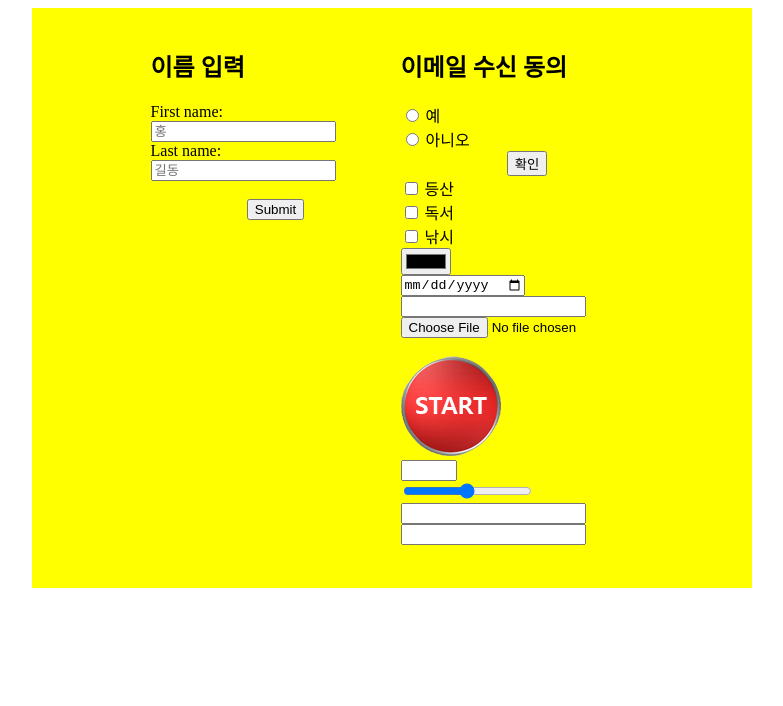
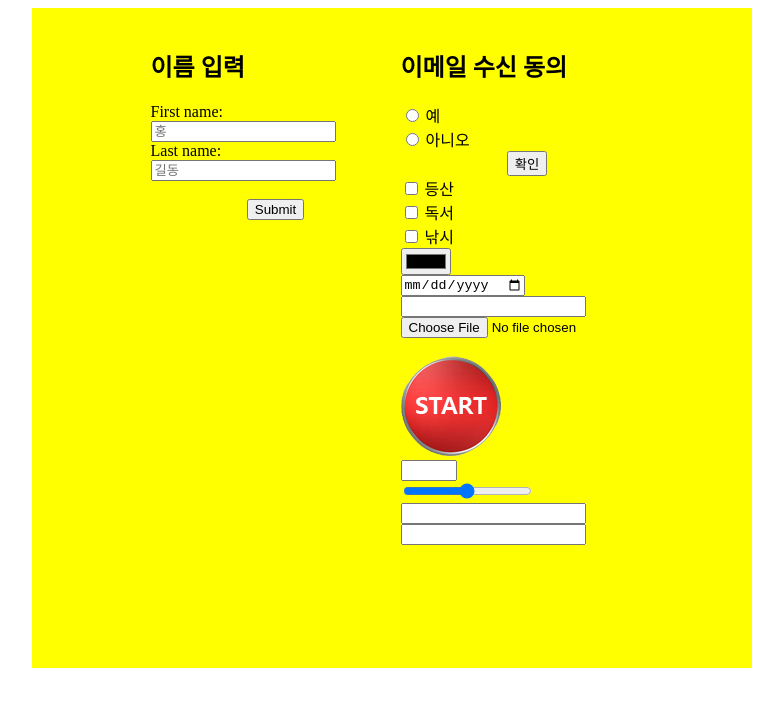
Before and after one commit to onenisys/-, a plain HTML site: page index.html in a window 1280 px wide. Shown: the whole page, without its empty margins (248-1031 px from the left). Drawn offline with Linux system fonts and the light colour scheme.

Commit message:
Add files via upload

```diff
--- a/index.html
+++ b/index.html
@@ -8,7 +8,7 @@
     <style>
         #layout {
             /* height: 700px; */
-            min-height: 70vh; /* 최소높이 70% */
+            min-height: 80vh; /* 최소높이 70% */
             background-color: yellow;
             border: 5px;
             max-width: 900px; /* 900보다 넓어지지 않는다 */
```
